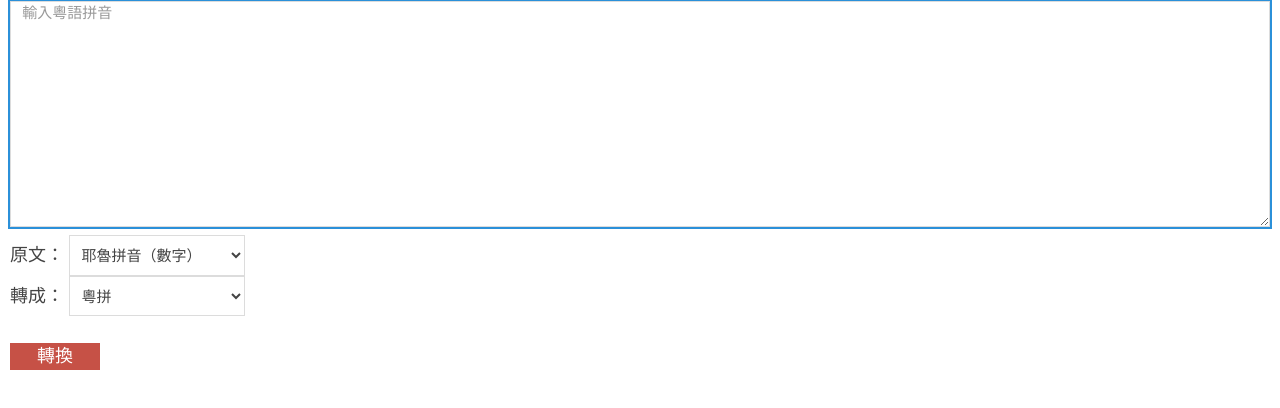
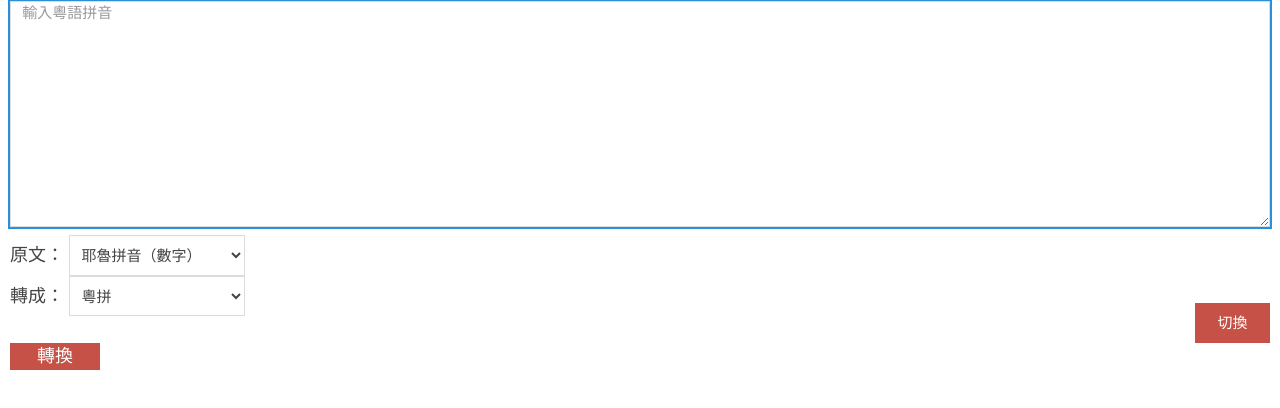
Before and after one commit to dohliam/pingyam-js, a plain HTML site: page index.html in a window 1280 px wide. Shown: the part 68-476 px from the top of the page. Drawn offline with Linux system fonts and the light colour scheme.

Commit message:
+directional switcher

```diff
--- a/css/pingyam.css
+++ b/css/pingyam.css
@@ -15,6 +15,9 @@ body {
   border: 2px solid #2b90d9;
   border-radius: 5px;
 }
+#switch-btn {
+  float: right;
+}
 nav {
   padding-right: 15px;
   text-align: right;
--- a/index.html
+++ b/index.html
@@ -23,6 +23,7 @@
     <h1 class="tr-string" data-tr="title">粵語拼音轉換</h1>
     <div id="converter">
       <textarea class="tr-string" data-tr="input" id="converttext" rows=10 cols=40 placeholder="輸入粵語拼音" accesskey="i" oninput="yuepinzh()"></textarea><br>
+      <div>
         <span class="tr-string" data-tr="orig">原文：</span>
         <select id="frompin" onchange="yuepinzh()" accesskey="f">
           <option class="tr-string" data-tr="py0" value="0">耶魯拼音（數字）</option>
@@ -37,6 +38,11 @@
           <option class="tr-string" data-tr="py9" value="9">粵語拼音字（數字）</option>
           <option class="tr-string" data-tr="py10" value="10">粵語拼音字（調符）</option>
         </select><br>
+
+        <button id="switch-btn" class="tr-string" data-tr="switch" title="切換" onclick="switchDir()">
+          <span class="switch-icon">切換</span>
+        </button>
+
         <span class="tr-string" data-tr="out">轉成：</span>
         <select id="topin" onchange="yuepinzh()" accesskey="t">
           <option class="tr-string" data-tr="py0" value="0">耶魯拼音（數字）</option>
@@ -53,6 +59,7 @@
         </select><br>
 
         <button class="tr-string" data-tr="convert" type="button" onclick="yuepinzh()">轉換</button><br>
+      </div>
 
       <div id="rcontainer" style="display:none">
         <div id="rheader"><h3 class="tr-string" data-tr="result">結果：</h3></div>
--- a/js/pingyam.js
+++ b/js/pingyam.js
@@ -48,3 +48,12 @@ function translate_string(lang) {
     }
   }
 }
+
+function switchDir() {
+  frompin_el = document.getElementById("frompin");
+  topin_el = document.getElementById("topin");
+  frompin = frompin_el.value;
+  topin = topin_el.value;
+  frompin_el.value = topin;
+  topin_el.value = frompin;
+}
--- a/js/strings.js
+++ b/js/strings.js
@@ -18,7 +18,8 @@ var lang_strings = {
     "py8": "Sidney Lau",
     "py9": "Penkyamp (numerals)",
     "py10": "Penkyamp (diacritics)",
-    "lang": "語言"
+    "lang": "語言",
+    "switch": "Switch direction"
   },
   "zhs": {
     "title": "粤语拼音转换",
@@ -39,7 +40,8 @@ var lang_strings = {
     "py8": "刘锡祥",
     "py9": "粤语拼音字（数字）",
     "py10": "粤语拼音字（调符）",
-    "lang": "Language"
+    "lang": "Language",
+    "switch": "切換"
   },
   "zht": {
     "title": "粵語拼音轉換",
@@ -60,6 +62,7 @@ var lang_strings = {
     "py8": "劉錫祥",
     "py9": "粵語拼音字（數字）",
     "py10": "粵語拼音字（調符）",
-    "lang": "Language"
+    "lang": "Language",
+    "switch": "切換"
   }
 };
```
Lines whose indentation alone changed are shown as unchanged.
